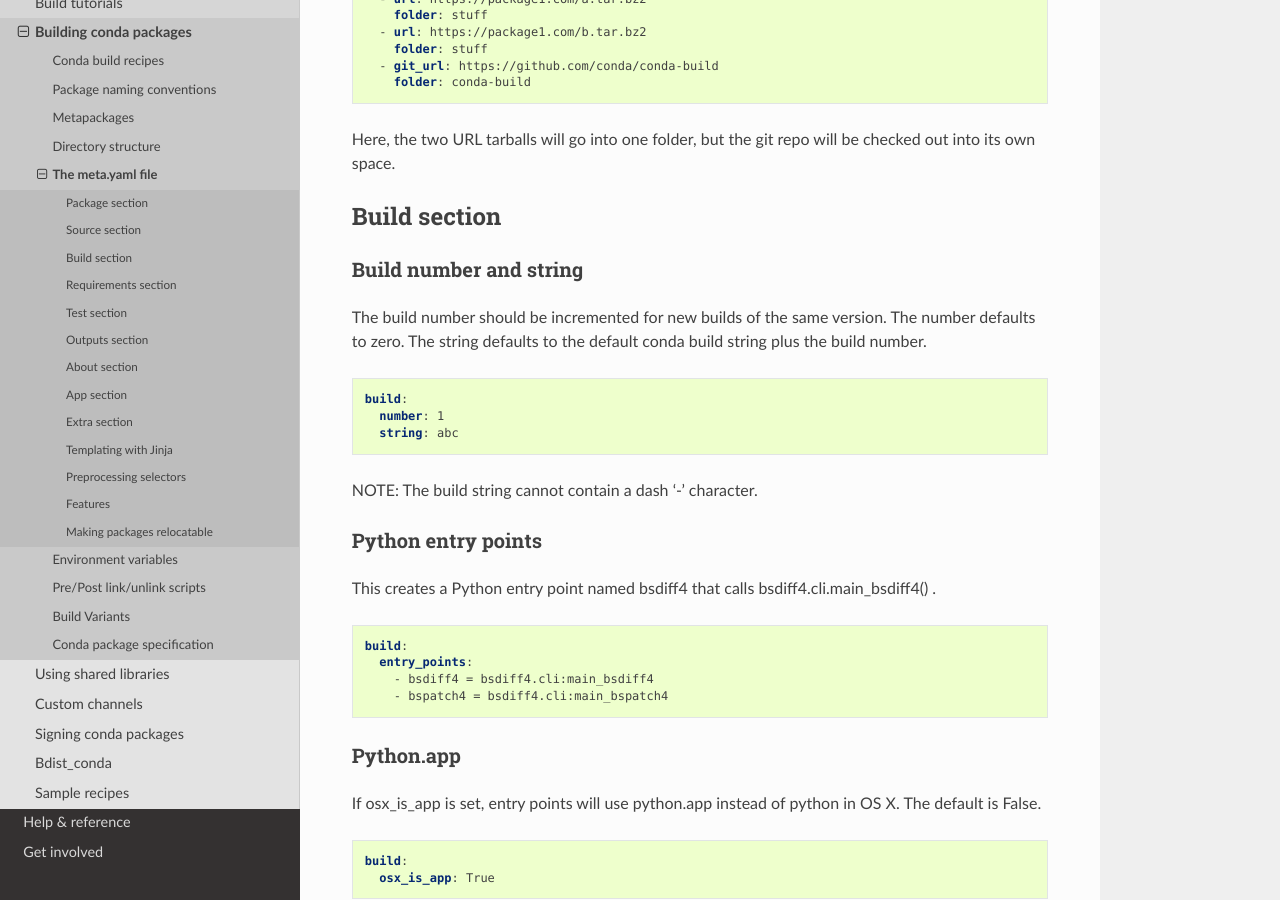
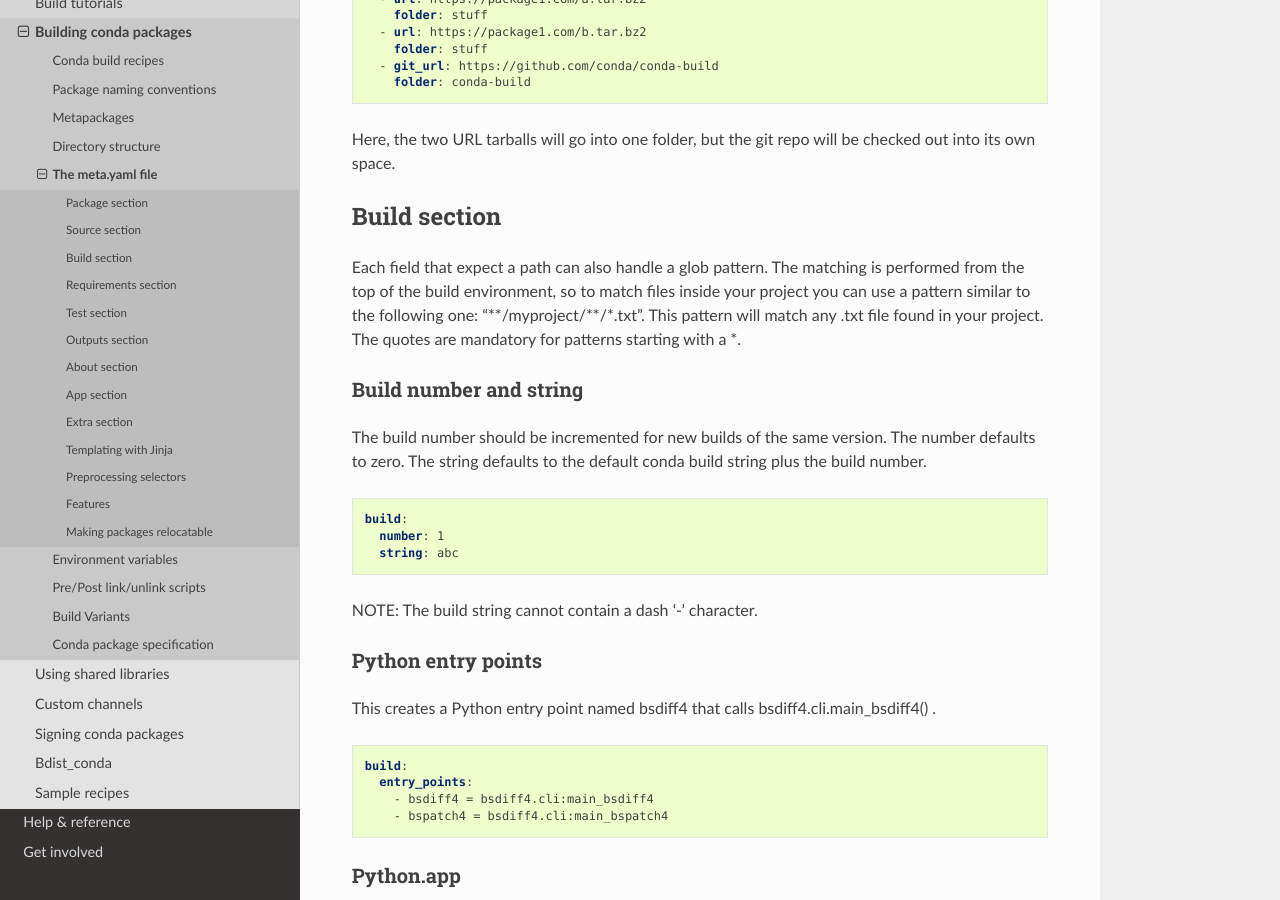
Before and after one commit to conda/conda-docs, a Sphinx documentation site: the page built from docs/source/building/meta-yaml.rst, in a window 1280 px wide and 900 px high, scrolled down 5256 px. Built offline with Sphinx 7.4.7 and the Read the Docs theme 2.0.0, drawn with Linux system fonts in a browser that asks for light colours; some of the changed text lies outside the part shown.

Commit message:
build: add mention of support for recursive glob patterns
And fix doc about skip_compiling_pyc

```diff
--- a/docs/source/building/meta-yaml.rst
+++ b/docs/source/building/meta-yaml.rst
@@ -193,6 +193,12 @@ Here, the two URL tarballs will go into one folder, but the git repo will be che
 Build section
 -------------
 
+Each field that expect a path can also handle a glob pattern. The matching is
+performed from the top of the build environment, so to match files inside
+your project you can use a pattern similar to the following one:
+"\*\*/myproject/\*\*/\*.txt". This pattern will match any .txt file found in
+your project. The quotes are mandatory for patterns starting with a \*.
+
 Build number and string
 ~~~~~~~~~~~~~~~~~~~~~~~
 
@@ -282,8 +288,8 @@ these cases conda-build can skip attempting to compile these files.
 
   build:
     skip_compile_pyc:
-      - templates/*.py          # These should not (and cannot) be compiled
-      - share/plugins/gdb/*.py  # The python embedded into gdb is unknown
+      - "**/templates/*.py"          # These should not (and cannot) be compiled
+      - "**/share/plugins/gdb/*.py"  # The python embedded into gdb is unknown
 
 No link
 ~~~~~~~
```
